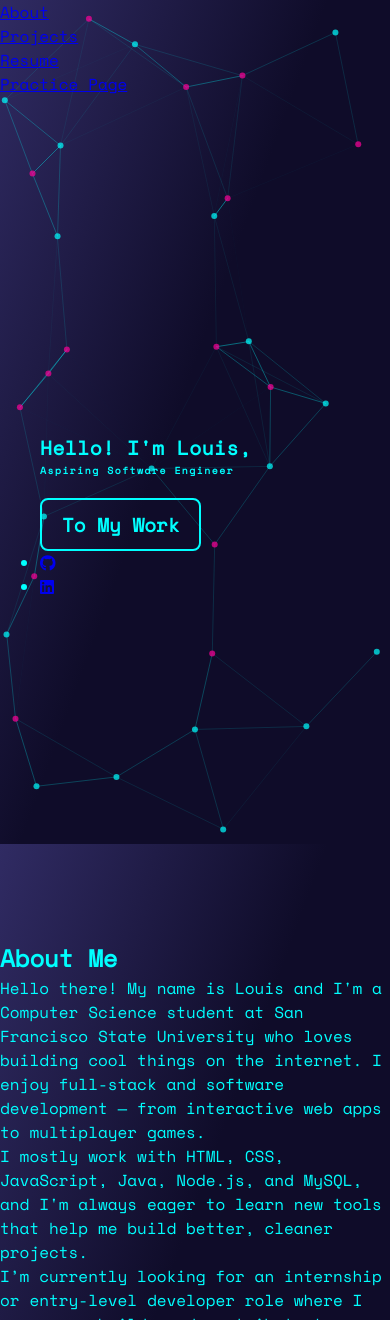
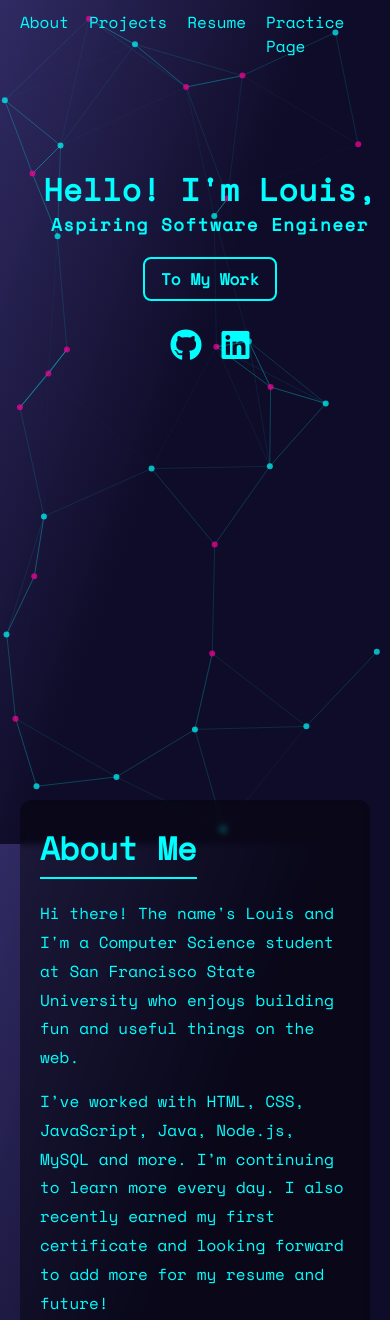
Before and after one commit to lmfsabaricos/LouisPortfolio, a plain HTML site: page index.html in a window 390 px wide. Shown: the top 1320 px of the page. Drawn offline with nearby package versions, Linux system fonts and the light colour scheme.

Commit message:
added social styles, about me styles and mobile fix layouts!

```diff
--- a/index.html
+++ b/index.html
@@ -46,24 +46,25 @@
     </section>
             <!--About contents -->
     <section id ="about">
+        <div class="about-box">
         <h1 class="about-louis">About Me </h1>
 
-    <p>
-Hello there! My name is Louis and I'm a Computer Science student at San Francisco State University
-who loves building cool things on the internet. I enjoy full-stack and software development —
-from interactive web apps to multiplayer games.
+ <p>
+Hi there! The name's Louis and I'm a Computer Science student at San Francisco State University who enjoys building fun and useful things on the web.
 </p>
 
 <p>
-I mostly work with HTML, CSS, JavaScript, Java, Node.js, and MySQL,
-and I'm always eager to learn new tools that help me build better, cleaner projects.
+I’ve worked with HTML, CSS, JavaScript, Java, Node.js, MySQL and more.
+I’m continuing to learn more every day. I also recently earned my first certificate
+and looking forward to add more for my resume and future!
 </p>
 
 <p>
-I’m currently looking for an internship or entry-level developer role
-where I can grow, build, and contribute to something meaningful.
+My goal right now is to keep growing, improving my skills, and expanding this site
+as I learn more as a developer.
 </p>
 
+</div>
 
     </section>
         <!--Project contents -->
@@ -71,14 +72,37 @@ where I can grow, build, and contribute to something meaningful.
         <h1 class="project-louis">Projects</h1>
     </section>
 
-    <!--About contents -->
+
+
+
+
+
+
+
+
+
+
+
+
+
+
+
+
+
+
+
+
+
+    <!--My Resume -->
     <section id="resume">
         <h1 class="resume-louis">Resume</h1>
     </section>
 
     <!--Pratice Page Coding contents -->
     <section id="practice-page">
-        <h1 class="practice-louis">Louis Practie Page for Coding</h1>
+        <h1 class="practice-louis">Louis Coding Practice Page </h1>
+        <p>Practice space for future code as I grow and improve as a developer.</p>
+
     </section>
 </main>
 <script src="https://cdn.jsdelivr.net/npm/particles.js@2.0.0/particles.min.js"></script>
--- a/styles.css
+++ b/styles.css
@@ -1,3 +1,4 @@
+/* Global Reset */
 * {
   margin: 0;
   padding: 0;
@@ -5,16 +6,16 @@
   border: none;
 }
 
+/* Body edit */
 body {
-  min-height: 100vh;
+  height: 100vh;
+  width: 100%;
   font-family: "Space Mono", monospace;
-  overflow-x: hidden;
+  background-image: linear-gradient(-70deg, #0f0c29 53%, #302b63 100%);
   color: #00ffff;
-  background-image: linear-gradient(-70deg, #0f0c29 53%, #302b63 100%);
-  background-size: cover;
-  background-attachment: fixed;
 }
 
+/* Particle Background */
 #particles-js {
   position: fixed;
   top: 0;
@@ -25,23 +26,25 @@ body {
   pointer-events: none;
 }
 
+/* Main Intro Section */
 .louis-main {
-  min-height: 100vh;
   display: flex;
   flex-direction: column;
   justify-content: center;
   align-items: flex-start;
-  padding: 0 40px;
+  height: 70vh;
+  padding-left: 80px;
   position: relative;
 }
 
+/* Title Styles */
 .louis-title {
   font-size: 5vw;
   font-weight: bold;
   letter-spacing: 0.5px;
   line-height: 1.1;
   color: #00ffff;
-  margin-bottom: 0;
+  margin-top: -100px;
   transition: transform 0.7s ease;
 }
 
@@ -50,6 +53,7 @@ body {
   transform: scale(1.05);
 }
 
+/* Subtitle Styles */
 .louis-subtitle {
   font-size: 2.5vw;
   letter-spacing: 1.5px;
@@ -63,6 +67,7 @@ body {
   transform: scale(1.03);
 }
 
+/* Work Button */
 .louis-work-container {
   margin-top: 20px;
   display: flex;
@@ -83,4 +88,154 @@ body {
 .louis-work:hover {
   color: #ff0099;
   transform: scale(1.2);
+  -webkit-transform: scale(1.2);
+  -moz-transform: scale(1.2);
+  -ms-transform: scale(1.2);
+  -o-transform: scale(1.2);
 }
+/* Louis socials Icons*/
+.louis-socials-container{
+  margin-top:20px;
+}
+
+.louis-socials{
+  list-style: none;
+  display: flex;
+  gap: 20px;
+  padding: 0;
+}
+
+.louis-socials a{
+  display:inline-block;
+  color: #00ffff;
+  font-size: 2rem;
+  transition: color 0.3s, transform 0.3s;
+}
+
+.louis-socials a:hover {
+  color: #ff0099;
+  transform: scale(1.2);
+}
+
+/* Navbar Styling */
+.louis-navbar {
+  position: fixed;
+  top: 0;
+  left: 0;
+  width: 100%;
+  padding: 20px 40px;
+  display: flex;
+  justify-content: flex-end;
+  background: transparent;
+  z-index: 1000;
+}
+
+.louis-navbar ul {
+  list-style: none;
+  display: flex;
+  gap: 20px;
+}
+
+.louis-navbar li a {
+  text-decoration: none;
+  font-size: 1.2rem;
+  color: #00ffff;
+  transition: color 0.3s;
+}
+
+.louis-navbar li a:hover {
+  color: #ff0099;
+}
+
+/*About Me Section*/
+#about {
+  padding: 60px 80px;
+  color: #00ffff;
+  line-height: 1.8;
+  font-size: 1.2rem;
+  background: transparent;
+  margin-top: 50vh;
+}
+
+.about-louis {
+  font-size: 3rem;
+  margin-bottom: 20px;
+  color: #00ffff;
+  border-bottom: 2px solid #00ffff;
+  display: inline-block;
+}
+
+#about p {
+  margin-bottom: 15px;
+  max-width: 800px;
+}
+.about-box {
+  background-color: rgba(0, 0, 0, 0.4);
+  padding: 40px;
+  border-radius: 12px;
+  max-width: 900px;
+  margin: auto;
+  backdrop-filter: blur(3px);
+   transition: transform 0.3s ease, box-shadow 0.3s ease;
+}
+
+.about-box:hover {
+  transform: translateY(-10px);
+  box-shadow: 0 10px 30px rgba(0, 255, 255, 0.3);
+}
+
+
+
+/* Mobile Fix Layout*/
+@media (max-width: 768px) {
+  .louis-main {
+    padding-left: 30px;
+    align-items: center;
+    text-align: center;
+  }
+
+  .louis-title {
+    font-size: 8vw;
+    margin-top: -50px;
+  }
+
+  .louis-subtitle {
+    font-size: 4.5vw;
+  }
+
+  .louis-work {
+    font-size: 1rem;
+    padding: 8px 16px;
+  }
+
+  .louis-socials {
+    justify-content: center;
+  }
+
+  .louis-navbar {
+    justify-content: center;
+    padding: 10px 20px;
+  }
+
+  .louis-navbar li a {
+    font-size: 1rem;
+  }
+
+  #about {
+    padding: 40px 20px;
+    margin-top: 20vh;
+  }
+
+  .about-box {
+    padding: 20px;
+    max-width: 100%;
+  }
+
+  .about-louis {
+    font-size: 2rem;
+  }
+
+  #about p {
+    font-size: 1rem;
+  }
+}
```
